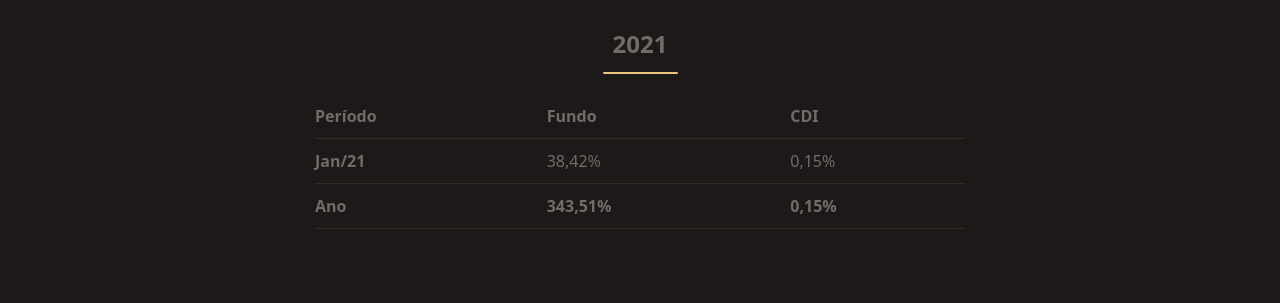
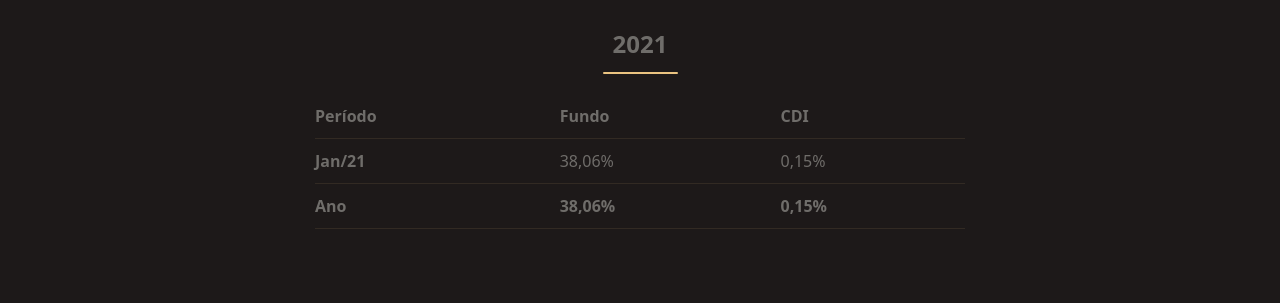
Before and after one commit to ateliedetemas/blpcrypto, a Jekyll site: the page built from _pages/rentabilidade/assets-fim.md, in a window 1280 px wide and 900 px high. Shown: the part 294-597 px from the top of the window. Built offline with Jekyll 4.4.1, drawn with Linux system fonts in a browser that asks for light colours.

Commit message:
Update assets-fim.md

```diff
--- a/_pages/rentabilidade/assets-fim.md
+++ b/_pages/rentabilidade/assets-fim.md
@@ -8,8 +8,8 @@ permalink: "/rentabilidade/assets-fim/"
 
 Período | Fundo | CDI
 ---|---|---
-**Jan/21** | 38,42% | 0,15%
-**Ano**  | **343,51%** | **0,15%**
+**Jan/21** | 38,06% | 0,15%
+**Ano**  | **38,06%** | **0,15%**
 
 ## 2020
 
```
